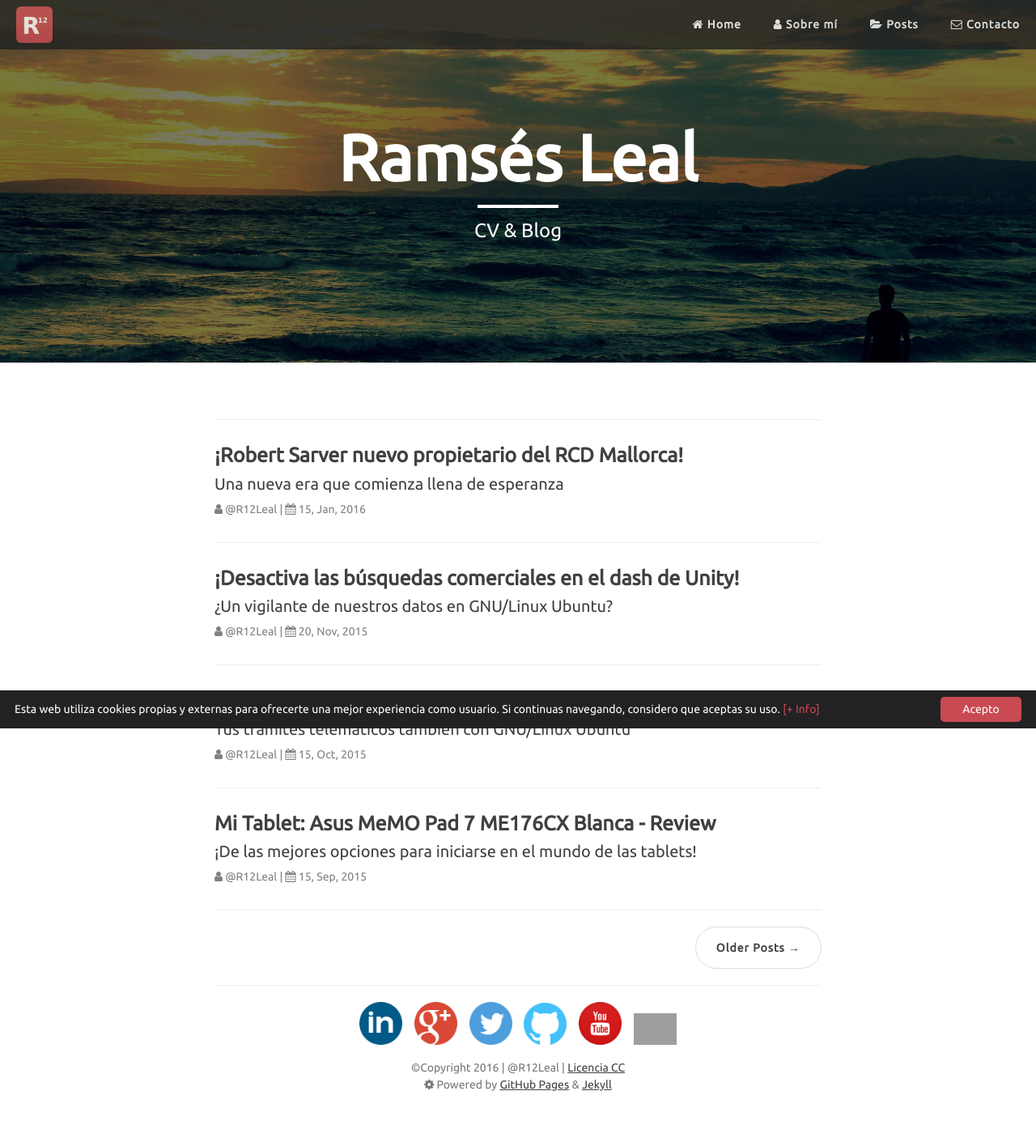
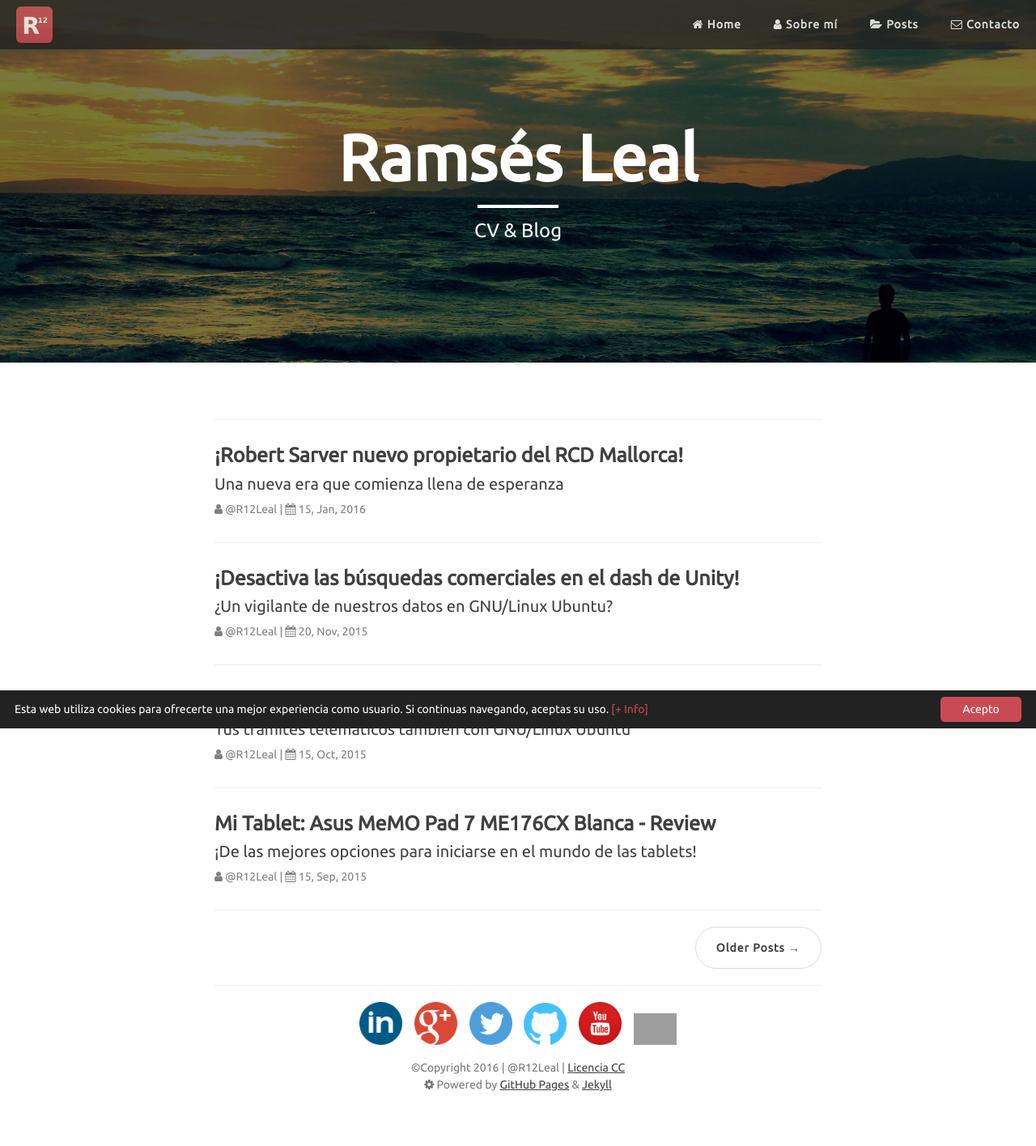
Before and after one commit to R12Leal/R12Leal.github.io, a Jekyll site: the page built from index.html, in a window 1280 px wide. Shown: the whole page at 81% size. Built offline with Jekyll 4.4.1, drawn with Linux system fonts in a browser that asks for light colours; nearby versions of some CDN libraries; the list of posts is cut into pages by our own code; comment, search, counter and statistics services are not loaded.

Commit message:
Update 08/03/2016

```diff
--- a/_includes/cookieControl.html
+++ b/_includes/cookieControl.html
@@ -8,7 +8,7 @@
   data-font-family="'Ubuntu', 'Open Sans', 'Helvetica Neue', Helvetica, Arial, sans-serif"
 	data-cookie="CookieInfoScript"
 	data-text-align="left"
-  data-message="Esta web utiliza cookies propias y externas para ofrecerte una mejor experiencia como usuario. Si continuas navegando, considero que aceptas su uso."
+  data-message="Esta web utiliza cookies para ofrecerte una mejor experiencia como usuario. Si continuas navegando, aceptas su uso."
   data-linkmsg="[+ Info]"
   data-close-text="Acepto">
 </script>
```
